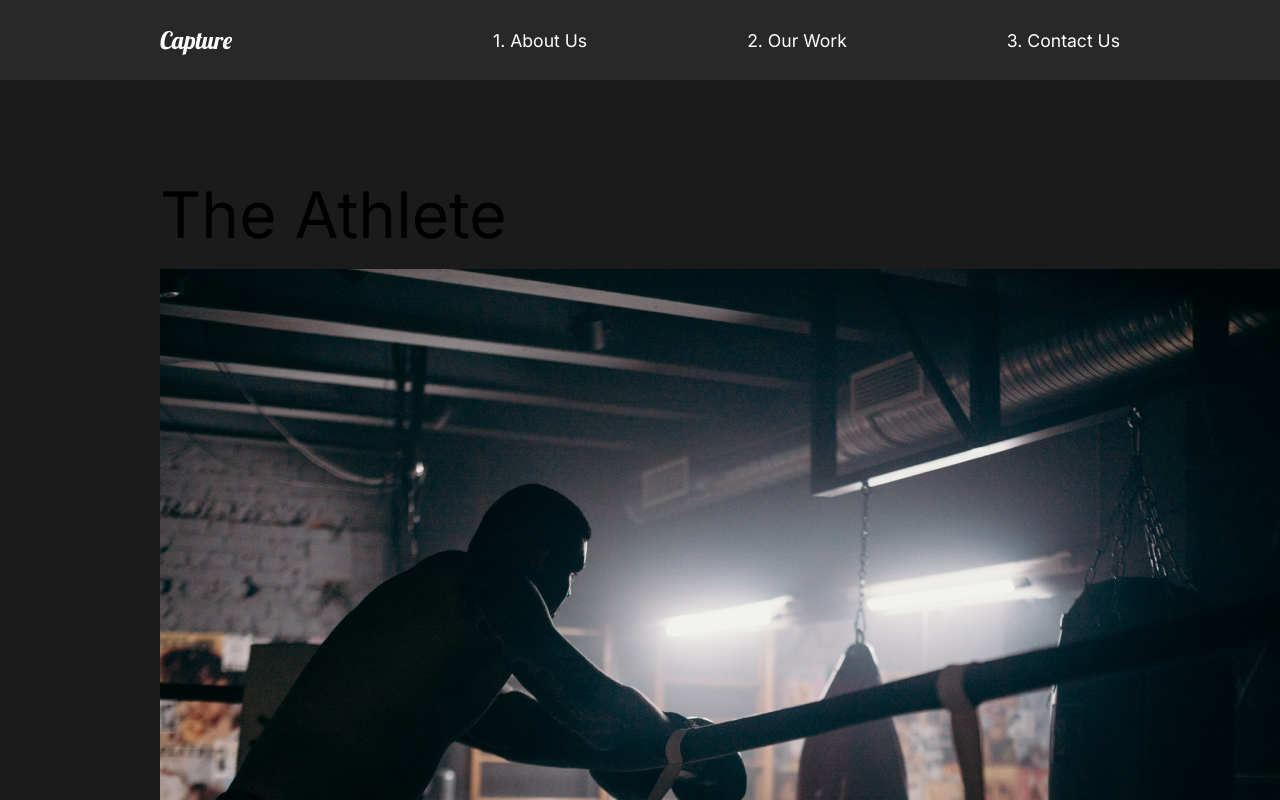
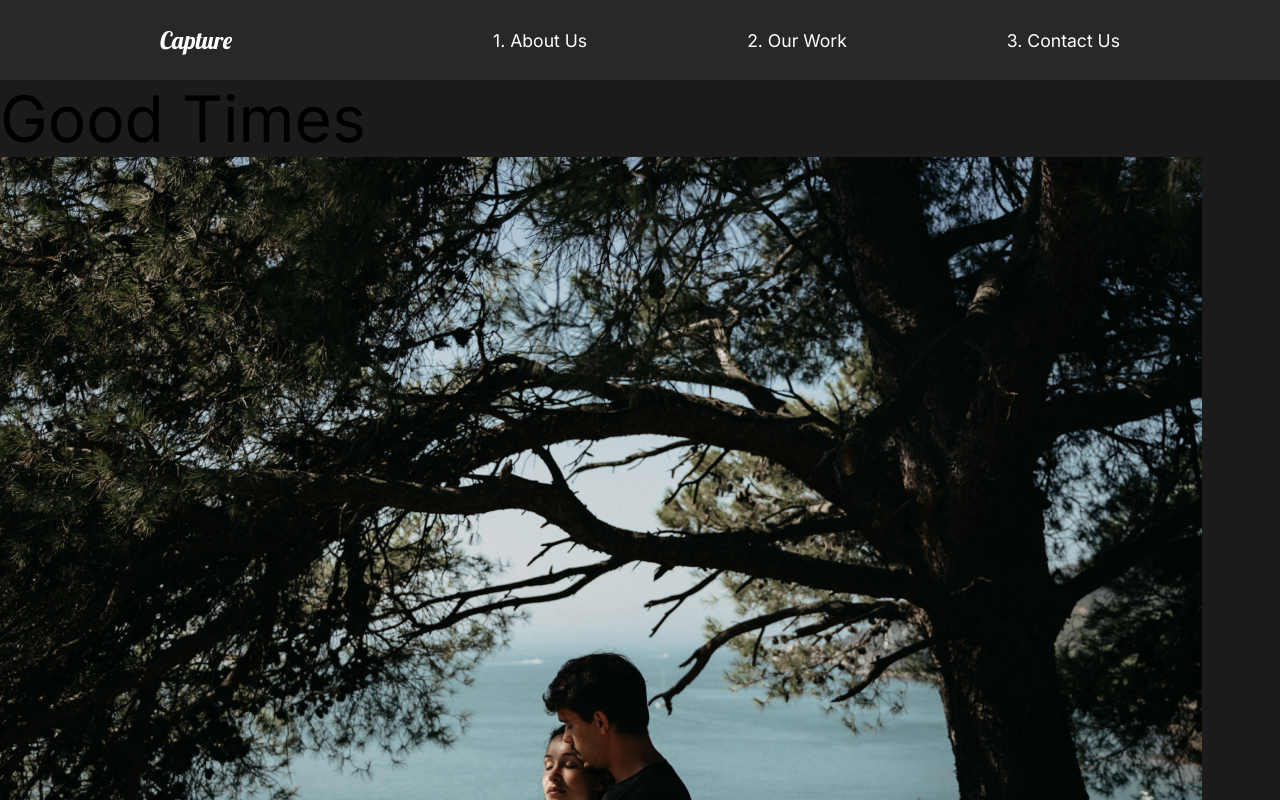
Before and after one commit to NeeshSamsi/DevEd-Capture, a React (Create React App) app: page /work/good-times in a window 1280 px wide. Shown: the top 800 px of the page. Built offline with nearby package versions, Linux system fonts and the light colour scheme.

Commit message:
11. Movie Details

```diff
--- a/src/App.js
+++ b/src/App.js
@@ -8,6 +8,7 @@ import Nav from "./components/Nav";
 import AboutUs from "./pages/AboutUs";
 import OurWork from "./pages/OurWork";
 import ContactUs from "./pages/ContactUs";
+import MovieDetail from "./pages/MovieDetail";
 
 // Router
 import { Switch, Route } from "react-router-dom";
@@ -24,8 +25,11 @@ function App() {
           <AboutUs />
         </Route>
 
-        <Route path="/work">
+        <Route path="/work" exact>
           <OurWork />
+        </Route>
+        <Route path="/work/:id">
+          <MovieDetail />
         </Route>
 
         <Route path="/contact">
--- a/src/pages/MovieDetail.js
+++ b/src/pages/MovieDetail.js
@@ -3,14 +3,29 @@ import styled from "styled-components";
 import { useHistory } from "react-router-dom";
 import { MovieState } from "../movieState";
 
-const MovieDetail = async () => {
+const MovieDetail = () => {
   const history = useHistory();
   const url = history.location.pathname;
+  const [movies, setMovies] = useState(MovieState);
+  const [movie, setMovie] = useState(null);
+
+  // useEffect
+  useEffect(() => {
+    const currentMovie = movies.filter((stateMovie) => stateMovie.url === url);
+    setMovie(currentMovie[0]);
+  }, [movies, url]);
 
   return (
-    <div>
-      <h1>Movie Detail</h1>
-    </div>
+    <>
+      {movie && (
+        <StlDetails>
+          <StlHeadline>
+            <h2>{movie.title}</h2>
+            <img src={movie.mainImg} alt="" />
+          </StlHeadline>
+        </StlDetails>
+      )}
+    </>
   );
 };
 
```
